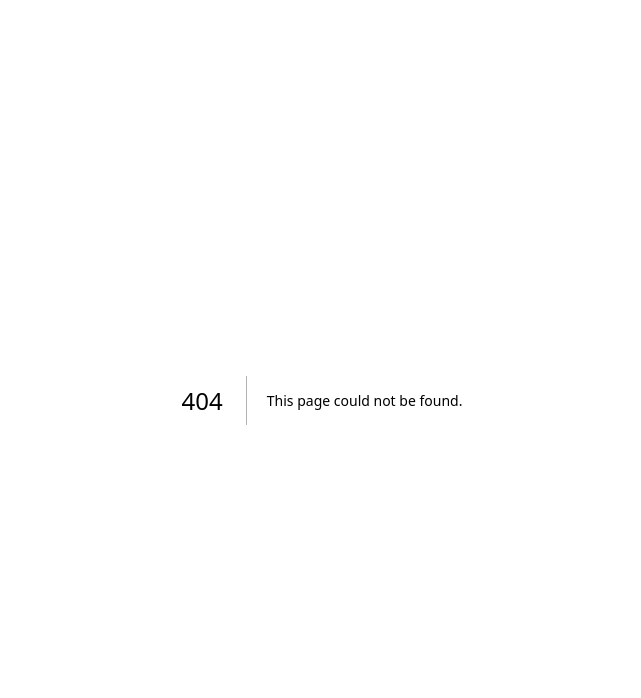
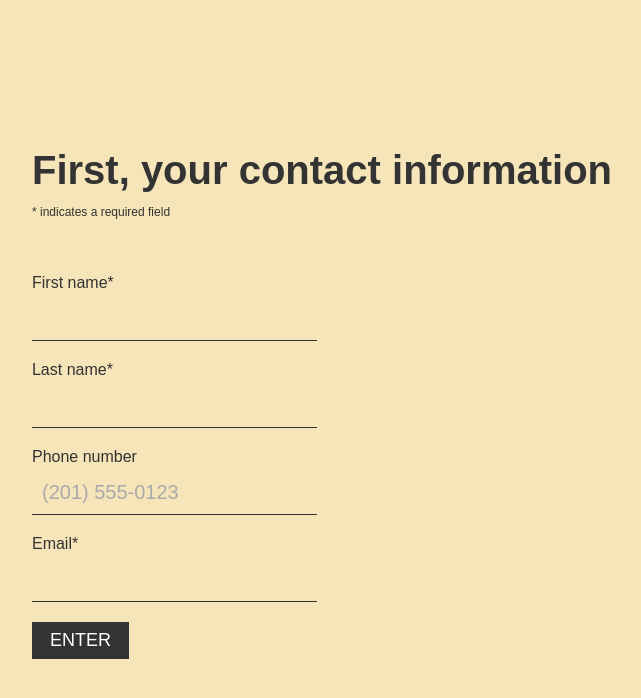
Before and after one commit to Chen-Steve/MENN-stack-dynamic-webapp, a Next.js app: page /signup in a window 1280 px wide. Before the commit this address had no page. Shown: the top 698 px of the page, without its empty margins (318-959 px from the left). Built offline with nearby package versions, Linux system fonts and the light colour scheme.

Commit message:
added sign up page

```diff
--- a/src/app/globals.css
+++ b/src/app/globals.css
@@ -12,7 +12,7 @@
 /* Reset and Base Styles */
 html, body {
   margin: 0;
-  height: 100vh;
+  height: 100%;
   scroll-behavior: smooth;
   font-family: 'Roboto', sans-serif;
   overflow-x: hidden;
--- /dev/null
+++ b/src/app/signup.css
@@ -0,0 +1,17 @@
+/* index.css */
+html, body {
+    margin: 0;
+    padding: 0;
+    height: 100%;
+    background: #f5e5b8; /* Set the background color of the entire page */
+    overflow: hidden; /* Hide scrollbars */
+
+  }
+
+  /* Main body flexbox centering */
+  body {
+    display: flex;
+    justify-content: center; /* Horizontal centering */
+    align-items: center; /* Vertical centering */
+    text-align: left; /* Ensure text alignment is to the left */
+  }
--- /dev/null
+++ b/src/pages/signup.tsx
@@ -0,0 +1,65 @@
+import React from 'react';
+import type { NextPage } from 'next';
+import Head from 'next/head';
+import styles from '../styles/signup.module.css';
+import '../app/signup.css';
+
+const Signup: NextPage = () => {
+  const handleSubmit = async (event: React.FormEvent<HTMLFormElement>) => {
+    event.preventDefault();
+
+    const target = event.target as typeof event.target & {
+      firstName: { value: string };
+      lastName: { value: string };
+      phone: { value: string };
+      email: { value: string };
+    };
+
+    const formData = {
+      firstName: target.firstName.value,
+      lastName: target.lastName.value,
+      phone: target.phone.value,
+      email: target.email.value,
+    };
+
+    console.log(formData);
+
+    // You would handle form submission here,
+    // possibly sending the form data to your backend server
+  };
+
+  return (
+    <>
+      <Head>
+        <title>Contact Information</title>
+      </Head>
+      <main className={styles.container}>
+        <h1 className={styles.title}>First, your contact information</h1>
+        <p className={styles.description}>* indicates a required field</p>
+        <form onSubmit={handleSubmit} className={styles.form}>
+          <div className={styles.formGroup}>
+            <label htmlFor="firstName" className={styles.label}>First name*</label>
+            <input type="text" id="firstName" name="firstName" required className={styles.input} />
+          </div>
+          <div className={styles.formGroup}>
+            <label htmlFor="lastName" className={styles.label}>Last name*</label>
+            <input type="text" id="lastName" name="lastName" required className={styles.input} />
+          </div>
+          <div className={styles.formGroup}>
+            <label htmlFor="phone" className={styles.label}>Phone number</label>
+            <input type="tel" id="phone" name="phone" required pattern="^\(\d{3}\) \d{3}-\d{4}$" placeholder="(201) 555-0123" className={styles.input} />
+          </div>
+          <div className={styles.formGroup}>
+            <label htmlFor="email" className={styles.label}>Email*</label>
+            <input type="email" id="email" name="email" required className={styles.input} />
+          </div>
+          <div className={styles.formGroup}>
+            <button type="submit" className={styles.submitButton}>ENTER</button>
+          </div>
+        </form>
+      </main>
+    </>
+  );
+};
+
+export default Signup;
--- /dev/null
+++ b/src/styles/signup.module.css
@@ -0,0 +1,82 @@
+.container {
+    width: 100%; /* Full width */
+  min-height: 100vh; /* Full viewport height */
+  max-height: 100vh; /* Ensure it doesn't grow beyond the viewport height */
+  padding: 30px;
+  background: #f5e5b8; /* Background color */
+  display: flex;
+  flex-direction: column;
+  align-items: flex-start;
+  justify-content: center; /* Center the content vertically if there's extra space */
+  margin: 0 auto; /* Center the container horizontally */
+  }
+
+  .description {
+    text-align: center;
+    color: #333;
+    margin-bottom: 55px;
+    font-size: 12px; /* Adjusted to match the image */
+    font-family: Arial, sans-serif; /* Add a default font-family */
+  }
+  .title {
+    text-align: center;
+    color: #333;
+    margin-bottom: 0px;
+    font-size: 40px; /* Adjusted to match the image */
+    font-family: Arial, sans-serif; /* Add a default font-family */
+  }
+
+  .formGroup {
+    margin-bottom: 20px;
+    width: 100%; /* Full width of the container */
+  }
+
+  .formGroup label {
+    display: block;
+    margin-bottom: 5px;
+    color: #333;
+    font-family: Arial, sans-serif; /* Ensure the font is consistent */
+  }
+
+  .formGroup input[type="text"],
+  .formGroup input[type="tel"],
+  .formGroup input[type="email"] {
+    font-size: 20px; /* Consistent font size */
+    width: 100%; /* Full width of the formGroup */
+    padding: 10px; /* Consistent padding */
+    border: none; /* Borders removed */
+    border-bottom: 1px solid #333; /* Only bottom border */
+    background-color: transparent; /* No background color */
+    box-sizing: border-box;
+    color: #333; /* Text color for input */
+    flex-shrink: 0; /* Prevent the input from shrinking */
+    font-family: Arial, sans-serif; /* Ensure the font is consistent */
+  }
+
+  .formGroup input::placeholder {
+    color: #aaa; /* Lighter placeholder color */
+    font-family: Arial, sans-serif; /* Consistent typography for placeholder */
+  }
+
+  .formGroup input[type="text"]:focus,
+  .formGroup input[type="tel"]:focus,
+  .formGroup input[type="email"]:focus {
+    border-color: #888;
+    outline: none;
+  }
+
+  .submitButton {
+    padding: 8px 18px; /* Provide sufficient padding for the button */
+    border: none; /* Borders removed */
+    background-color: #333;
+    color: #fff;
+    cursor: pointer;
+    font-size: 18px;
+    transition: background-color 0.3s ease;
+    flex-shrink: 0; /* Prevent the button from shrinking */
+    font-family: Arial, sans-serif; /* Consistent typography */
+  }
+
+  .submitButton:hover {
+    background-color: #555;
+  }
```
Also changed, not shown: src/components/NavBar.tsx (+3 -4 lines).
